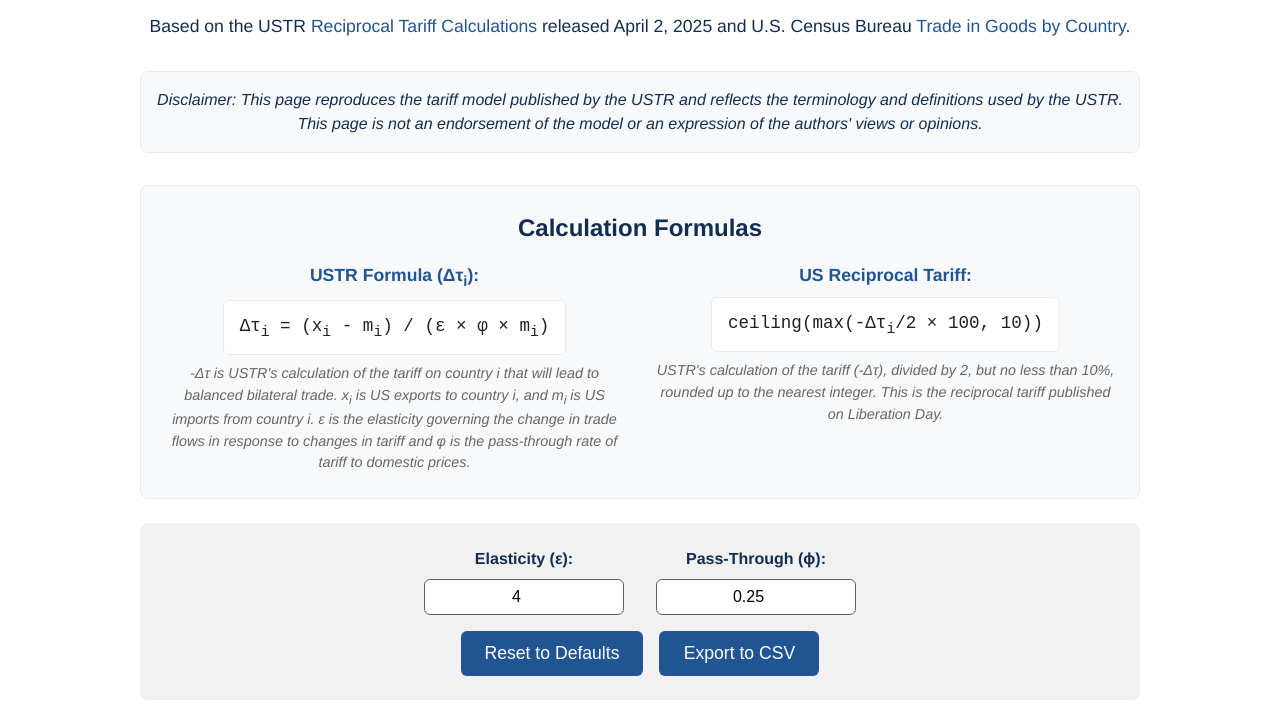
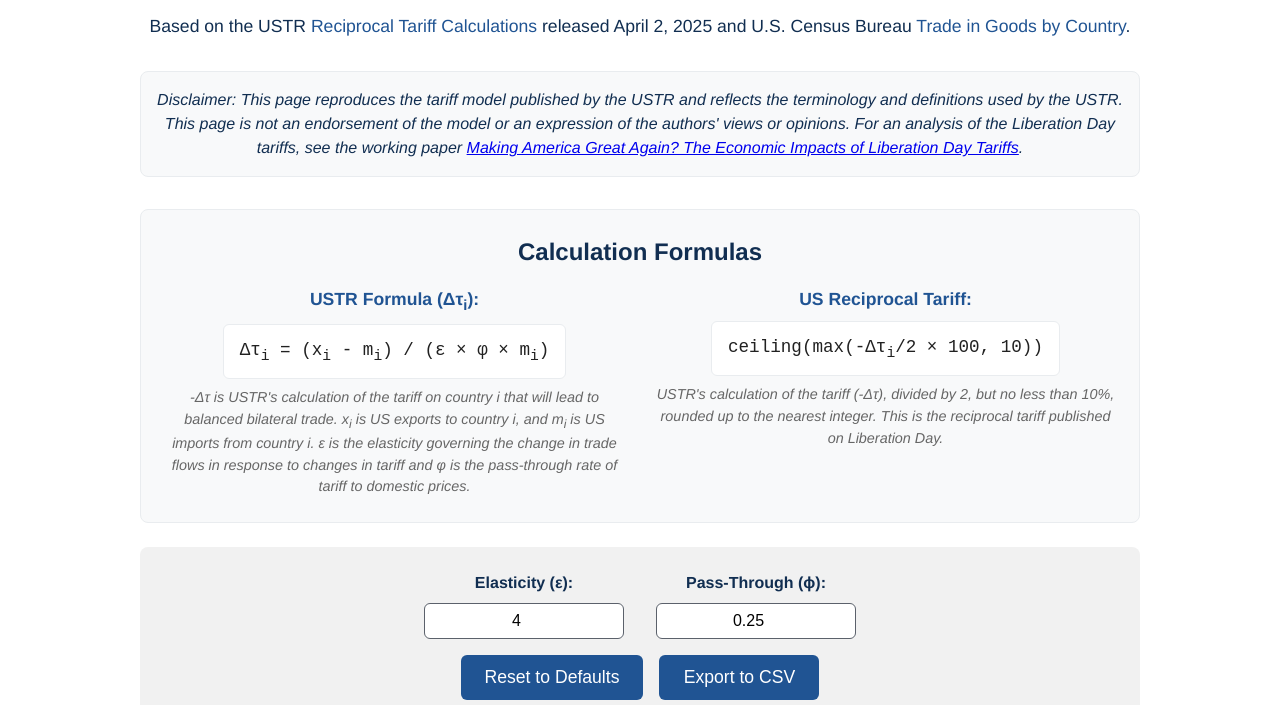
Before and after one commit to jssmith/tariff-calc, a plain HTML site: page index.html in a window 1280 px wide. Shown: the part 95-800 px from the top of the page. Drawn offline with Linux system fonts and the light colour scheme.

Commit message:
add paper link

```diff
--- a/index.html
+++ b/index.html
@@ -16,7 +16,7 @@
             Based on the USTR <a href="https://ustr.gov/issue-areas/reciprocal-tariff-calculations" target="_blank">Reciprocal Tariff Calculations</a> released April 2, 2025 and
             U.S. Census Bureau <a href="https://www.census.gov/foreign-trade/balance/index.html" target="_blank">Trade in Goods by Country</a>.
         </p>
-        <p class="disclaimer">Disclaimer: This page reproduces the tariff model published by the USTR and reflects the terminology and definitions used by the USTR. This page is not an endorsement of the model or an expression of the authors' views or opinions.</p>
+        <p class="disclaimer">Disclaimer: This page reproduces the tariff model published by the USTR and reflects the terminology and definitions used by the USTR. This page is not an endorsement of the model or an expression of the authors' views or opinions. For an analysis of the Liberation Day tariffs, see the working paper <a href="https://alashkar.pages.iu.edu/ILMS_tariff_analysis.pdf" target="_blank">Making America Great Again? The Economic Impacts of Liberation Day Tariffs</a>.</p>
         <div class="calculator-section">
             <div class="formulas">
                 <h2>Calculation Formulas</h2>
```
